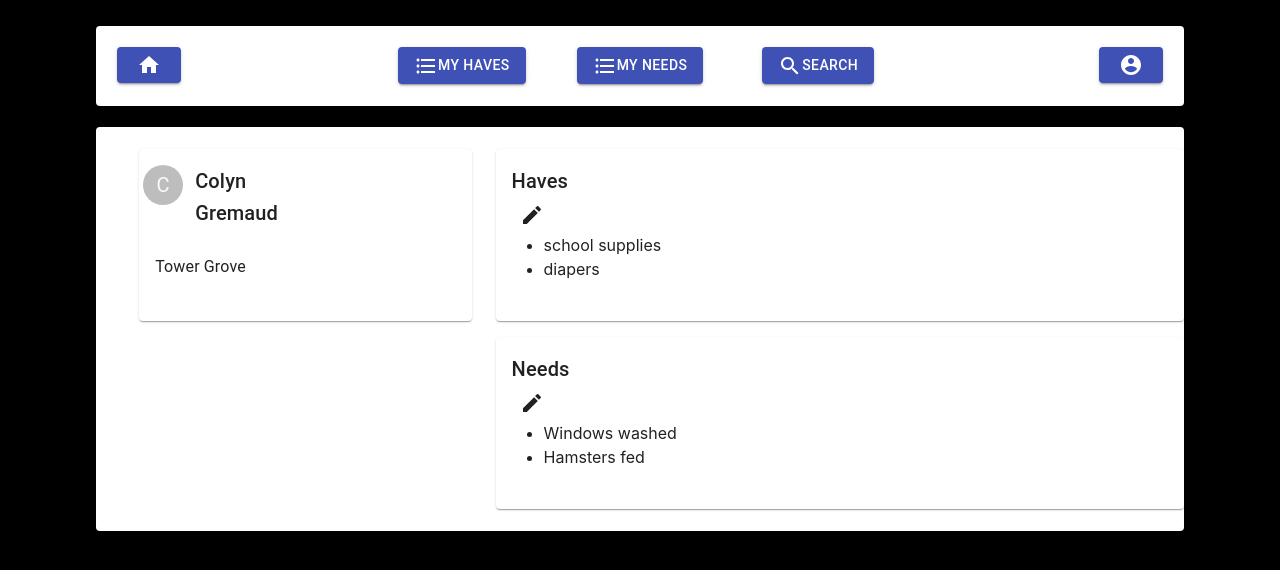
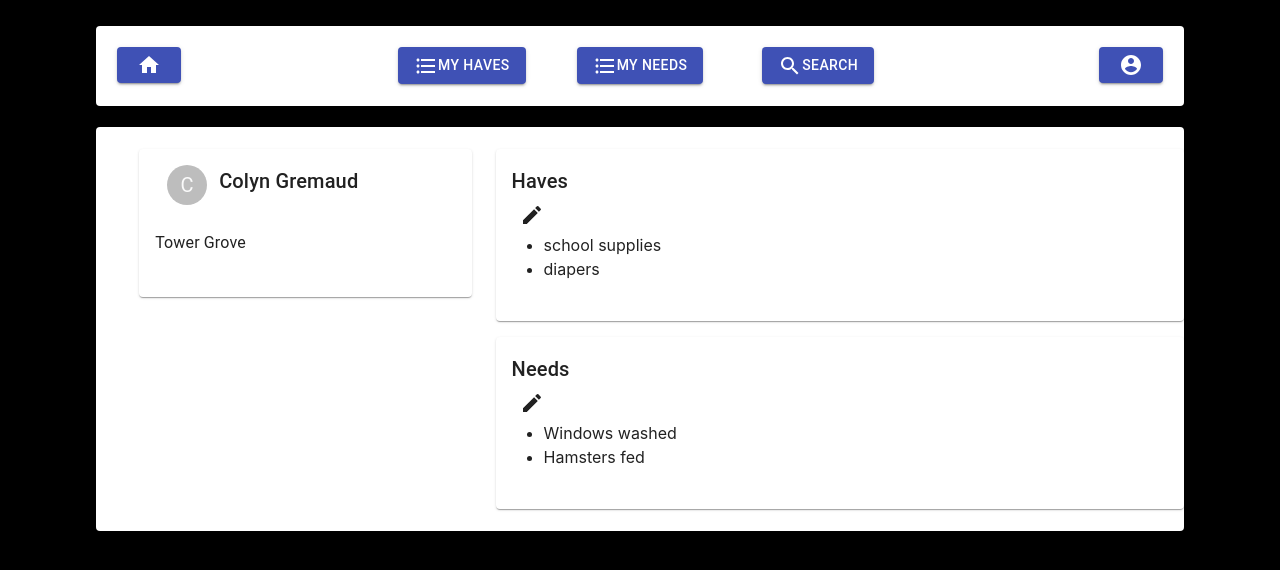
Before and after one commit to LaunchCodeLiftoffProjects/gab-group-a, a React (Create React App) app in the folder client/helping-hands/: page /profile in a window 1280 px wide. Shown: the top 570 px of the page. Built offline with nearby package versions, Linux system fonts and the light colour scheme.

Commit message:
some layout tweaks to Profile

```diff
--- a/client/helping-hands/src/Profile.js
+++ b/client/helping-hands/src/Profile.js
@@ -46,7 +46,7 @@ export default function Profile() {
                         <p><CardActionArea>
                             <Card>
                                 <CardContent>
-                                    <span className="row"><Avatar className="col-1">{userPlaceholder.name[0]}</Avatar><Typography className="col-6" variant="h6">{userPlaceholder.name}</Typography></span>
+                                    <span className="container row"><Avatar className="col-1">{userPlaceholder.name[0]}</Avatar><Typography className="col-8" variant="h6">{userPlaceholder.name}</Typography></span>
                                     <p><br /><Typography variant="subtitle1">{userPlaceholder.location}</Typography></p>
                                 </CardContent>
                             </Card>
```
